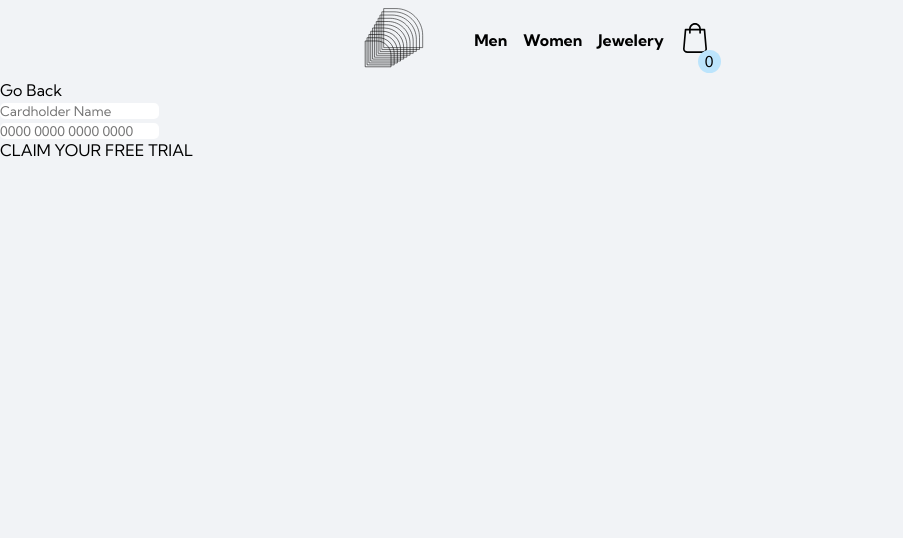
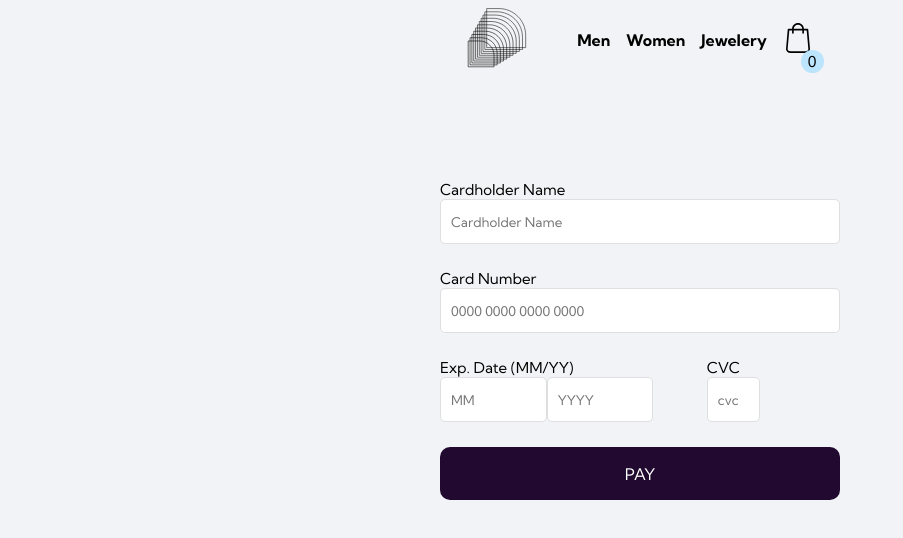
Before and after one commit to anibolokadze/E-commerce, a React (Vite) app: page /payment in a window 1280 px wide. Shown: the top 538 px of the page, without its empty margins (0-903 px from the left). Built offline with nearby package versions, Linux system fonts and the light colour scheme.

Commit message:
payment page styling and clearCart function

```diff
--- a/src/Components/styles/navbar.module.scss
+++ b/src/Components/styles/navbar.module.scss
@@ -35,7 +35,7 @@ header {
   .nav-btn {
     padding: 5px;
     background: transparent;
-    visibility: hidden;
+    display: none;
     opacity: 0;
     font-size: 30px;
   }
@@ -87,7 +87,7 @@ nav {
     justify-content: space-between;
   }
   header .nav-btn {
-    visibility: visible;
+    display: block;
     opacity: 1;
   }
 
--- a/src/context/CartContext.tsx
+++ b/src/context/CartContext.tsx
@@ -16,7 +16,8 @@ interface CartContextType {
   removeFromCart: (itemId: number) => void;
   increaseQuantity: (itemId: number) => void;
   decreaseQuantity: (itemId: number) => void;
-  calculateTotal: () => number;
+  calculateTotal: (itemId: number) => void;
+  clearCart: (itemId: number) => void;
 }
 
 // context
@@ -27,6 +28,7 @@ const CartContext = createContext<CartContextType>({
   increaseQuantity: () => {},
   decreaseQuantity: () => {},
   calculateTotal: () => {},
+  clearCart: () => {},
 });
 
 // provider component
@@ -99,6 +101,10 @@ export const CartProvider: React.FC = ({ children }: any) => {
     });
   };
 
+  const clearCart = () => {
+    setCartItems([]);
+  };
+
   return (
     <CartContext.Provider
       value={{
@@ -108,6 +114,7 @@ export const CartProvider: React.FC = ({ children }: any) => {
         decreaseQuantity,
         increaseQuantity,
         calculateTotal,
+        clearCart,
       }}
     >
       {children}
--- /dev/null
+++ b/src/pages/Payment/Payment.module.scss
@@ -0,0 +1,51 @@
+.successful{
+    margin-top: 200px;
+    display: flex;
+    align-items: center;
+    justify-content: center;
+    flex-direction: column;
+    row-gap: 20px;
+
+    img{
+        width: 100px;
+    }
+}
+
+form{
+    max-width: 400px;
+    margin: 0 auto;
+    display: grid;
+    row-gap: 25px;
+    margin-top: 100px;
+
+    .error {
+        border: 1px solid red;
+    }
+    input{
+        height: 45px;
+        padding-left: 10px;
+        border: 1px solid #DFDEE0;
+        border-radius: 5px;
+    }
+    p, span{
+        font-size: 15px;
+    }
+
+    input{
+        width: 100%;
+    }
+    .expDate{
+        display: flex;
+
+        input{
+            max-width: 40%;
+        }
+    }
+    .pay{
+        width: 100%;
+        background-color: #21092F;
+        color: #FFFFFF;
+        height: 53px;
+        border-radius: 10px;
+    }
+}
--- a/src/pages/Payment/index.tsx
+++ b/src/pages/Payment/index.tsx
@@ -1,6 +1,8 @@
 import { useState } from "react";
 import { useForm } from "react-hook-form";
-import { useNavigate } from "react-router-dom";
+import { useCart } from "../../context/CartContext";
+import styles from "./Payment.module.scss";
+import done from "../../assets/done.png";
 
 interface FormInput {
   name: string;
@@ -18,12 +20,11 @@ const CartValidation: React.FC = () => {
     formState: { errors },
   } = useForm<FormInput>();
 
-  // State to track whether the user has registered
-  const [isRegistered, setIsRegistered] = useState(false);
-  const navigate = useNavigate();
+  const [isPaymentSuccessful, setIsPaymentSuccessful] = useState(false);
+  const { clearCart } = useCart();
 
   // Form is submitted
-  const onSubmit = () => setIsRegistered(true);
+  const onSubmit = () => setIsPaymentSuccessful(true);
 
   // Format card number with spaces and limit length to 19 characters
   const formatCardNumber = (value: string): string =>
@@ -43,22 +44,35 @@ const CartValidation: React.FC = () => {
 
   return (
     <div>
-      <button onClick={() => navigate(-1)}>Go Back</button>
-      {isRegistered ? (
-        <p>Welcome</p>
+      {isPaymentSuccessful ? (
+        <div className={styles.successful}>
+          <img src={done} alt={done} />
+          <h2>Thank you for your purchase!</h2>
+          <p>Your payment was successful.</p>
+        </div>
       ) : (
         <form onSubmit={handleSubmit(onSubmit)}>
           <div>
+            <p>Cardholder Name</p>
             <input
+              // Cardholder Name
+              className={errors.name ? styles.error : ""}
               type="text"
               placeholder="Cardholder Name"
               {...register("name", { required: true })}
             />
-            {errors.name && <span>Cardholder Name cannot be empty</span>}
+            {errors.name && (
+              <span>
+                {errors.name.type === "required" ? "" : "Invalid name"}
+              </span>
+            )}
           </div>
 
           <div>
+            <p>Card Number</p>
             <input
+              //  Card Number
+              className={errors.cardNumber ? styles.error : ""}
               type="text"
               placeholder="0000 0000 0000 0000"
               {...register("cardNumber", {
@@ -67,16 +81,86 @@ const CartValidation: React.FC = () => {
               })}
               onChange={handleCardNumberChange}
             />
-            {errors.cardNumber && (
-              <span>
-                {errors.cardNumber.type === "validate"
-                  ? "Invalid card number (must be 16 digits)"
-                  : "Card Number cannot be empty"}
-              </span>
+            {errors.cardNumber && errors.cardNumber.type !== "required" && (
+              <span>Invalid card number (must be 16 digits)</span>
             )}
           </div>
 
-          <button type="submit">CLAIM YOUR FREE TRIAL</button>
+          <div className={styles.expDate}>
+            <div>
+              <p>Exp. Date (MM/YY)</p>
+              <input
+                // month
+                className={errors.month ? styles.error : ""}
+                type="text"
+                placeholder="MM"
+                {...register("month", {
+                  required: true,
+                  pattern: /^(0?[1-9]|1[0-2])$/, // Pattern for valid months (01 to 12)
+                })}
+                maxLength={2}
+              />
+
+              {errors.month && errors.month.type !== "required" && (
+                <span>Invalid month</span>
+              )}
+
+              <input
+                // year
+                className={errors.year ? styles.error : ""}
+                type="text"
+                placeholder="YYYY"
+                {...register("year", {
+                  required: "REQUIRED",
+                  pattern: /^\d{4}$/,
+                  min: {
+                    value: 2023,
+                    message: "Year must be 2023 or later",
+                  },
+                  max: {
+                    value: 2030,
+                    message: "Too far in the future",
+                  },
+                })}
+                maxLength={4}
+              />
+              <div>
+                {errors.year && errors.year.type !== "required" && (
+                  <span>
+                    {errors.year.type === "pattern"
+                      ? "Invalid year"
+                      : errors.year.message}
+                  </span>
+                )}
+              </div>
+            </div>
+
+            <div>
+              <p>CVC</p>
+              <input
+                // cvc
+                className={errors.cvc ? styles.error : ""}
+                type="text"
+                placeholder="cvc"
+                {...register("cvc", {
+                  required: "REQUIRED",
+                  pattern: /^\d{3}$/,
+                })}
+                maxLength={3}
+              />
+              <div>
+                {errors.cvc && (
+                  <span>
+                    {errors.cvc.type === "required" ? "" : "Invalid cvc"}
+                  </span>
+                )}
+              </div>
+            </div>
+          </div>
+
+          <button type="submit" onClick={clearCart} className={styles.pay}>
+            PAY
+          </button>
         </form>
       )}
     </div>
```
Also changed, not shown: src/assets/done.png (added).
